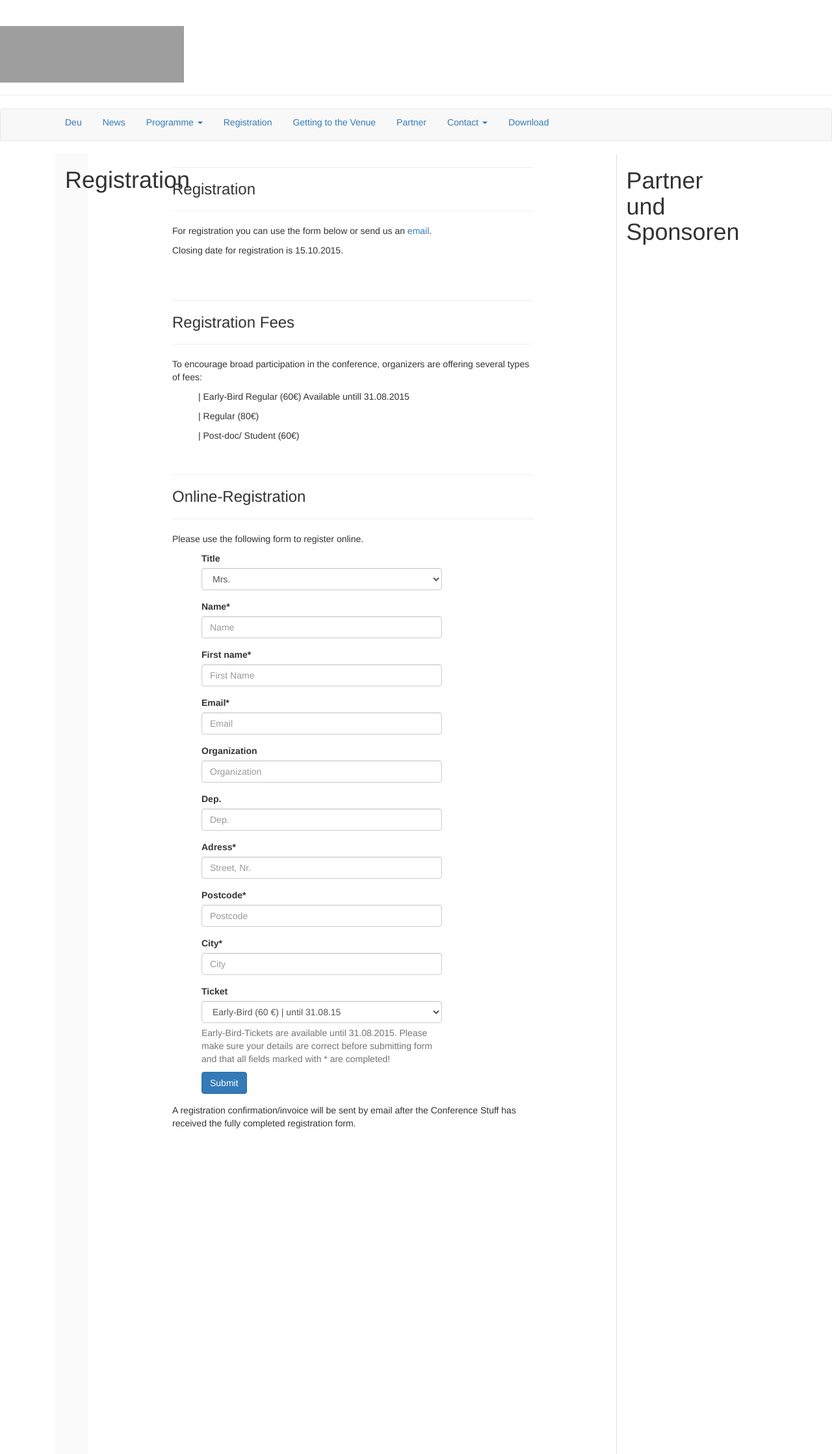
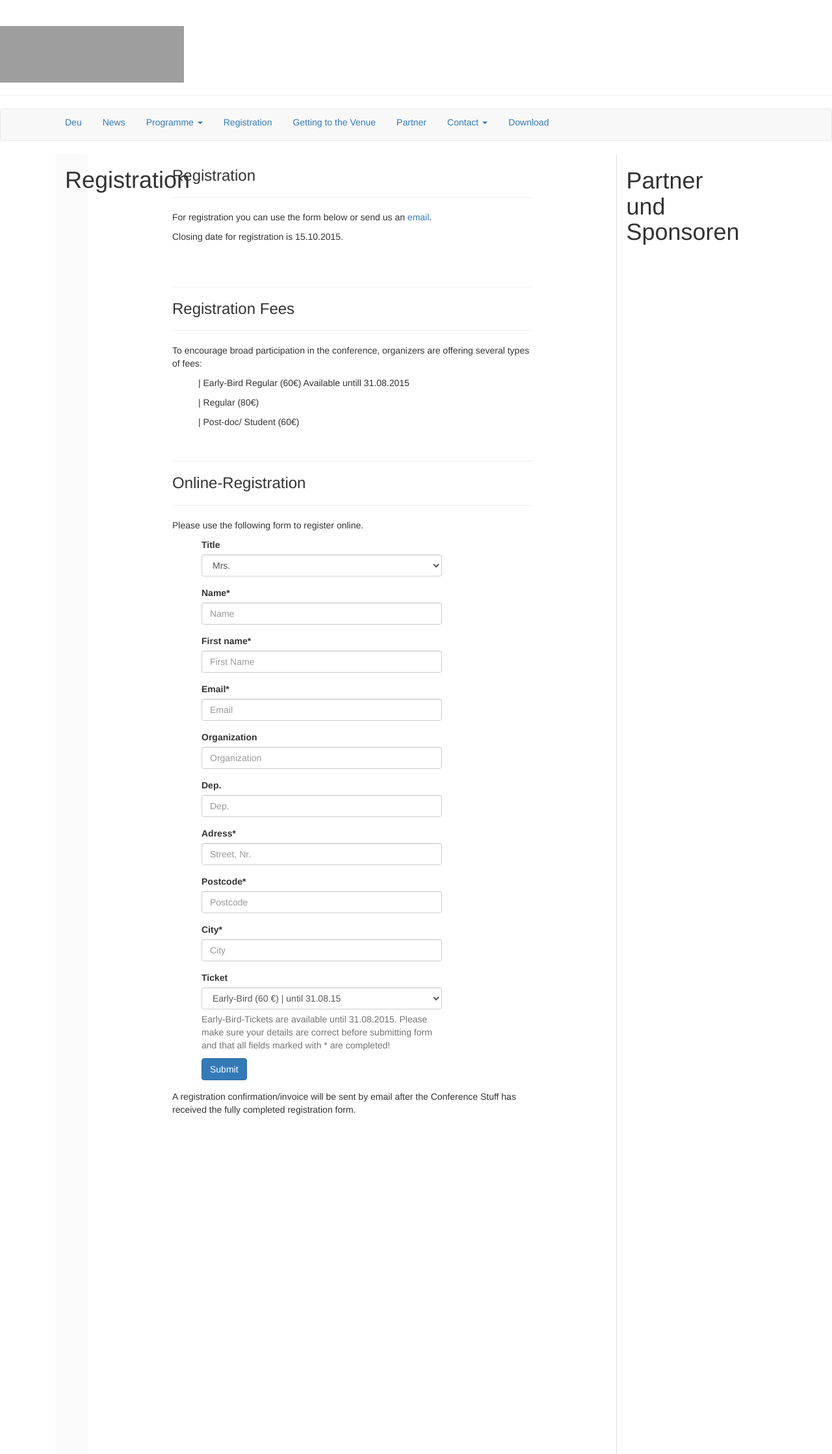
Before and after one commit to susedev/test, a Jekyll site: the page built from registration.html, in a window 1280 px wide. Shown: the whole page at 65% size. Built offline with Jekyll 4.4.1, drawn with Linux system fonts in a browser that asks for light colours; nearby versions of some CDN libraries; grey boxes are pictures that could not be loaded.

Commit message:
Edit from JekyllCMS

```diff
--- a/registration.html
+++ b/registration.html
@@ -2,7 +2,6 @@
 title: Registration
 language: en
 ---
-<hr noshade="noshade" size="1" />
 <h3>Registration</h3>
 
 <hr noshade="noshade" size="1" />
```
